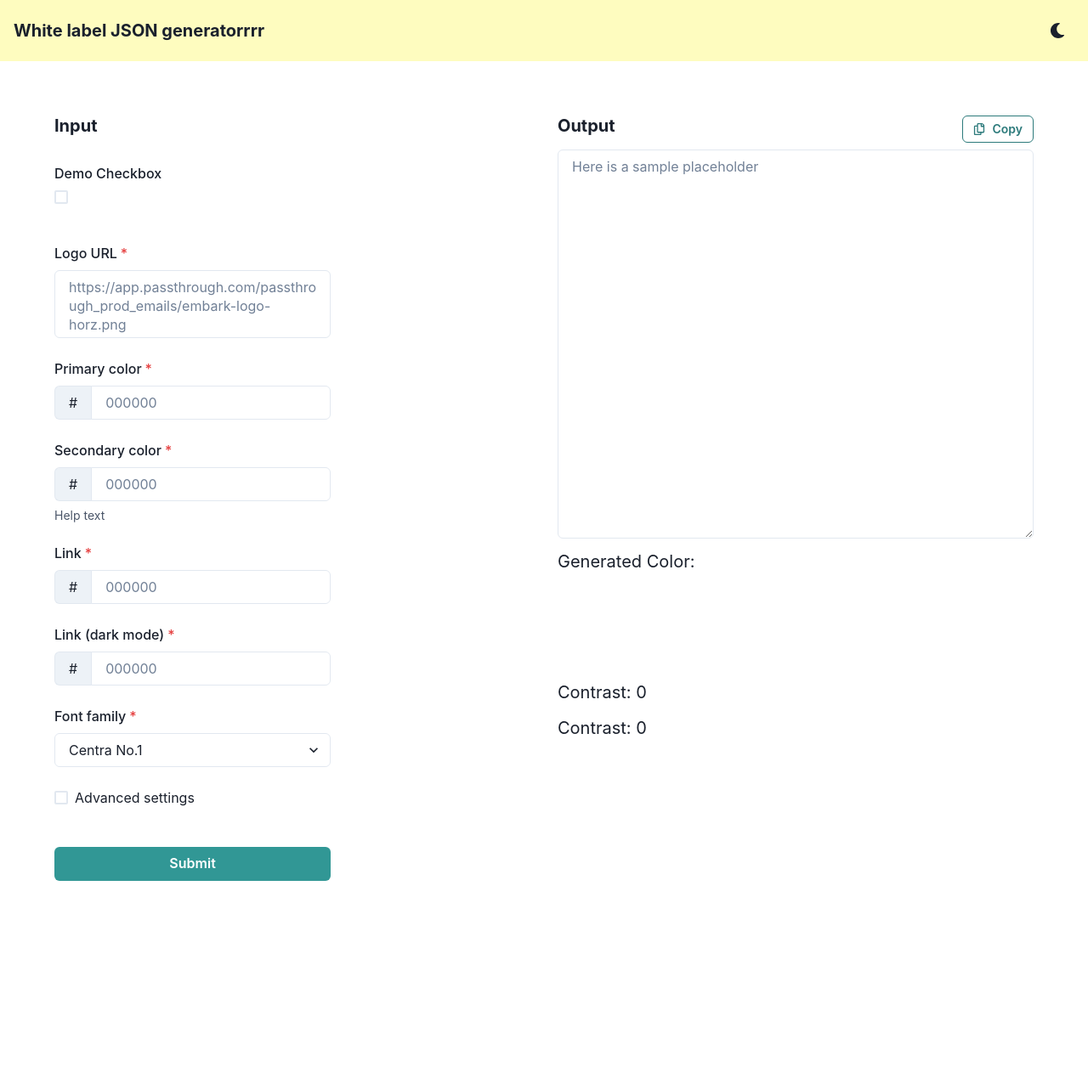
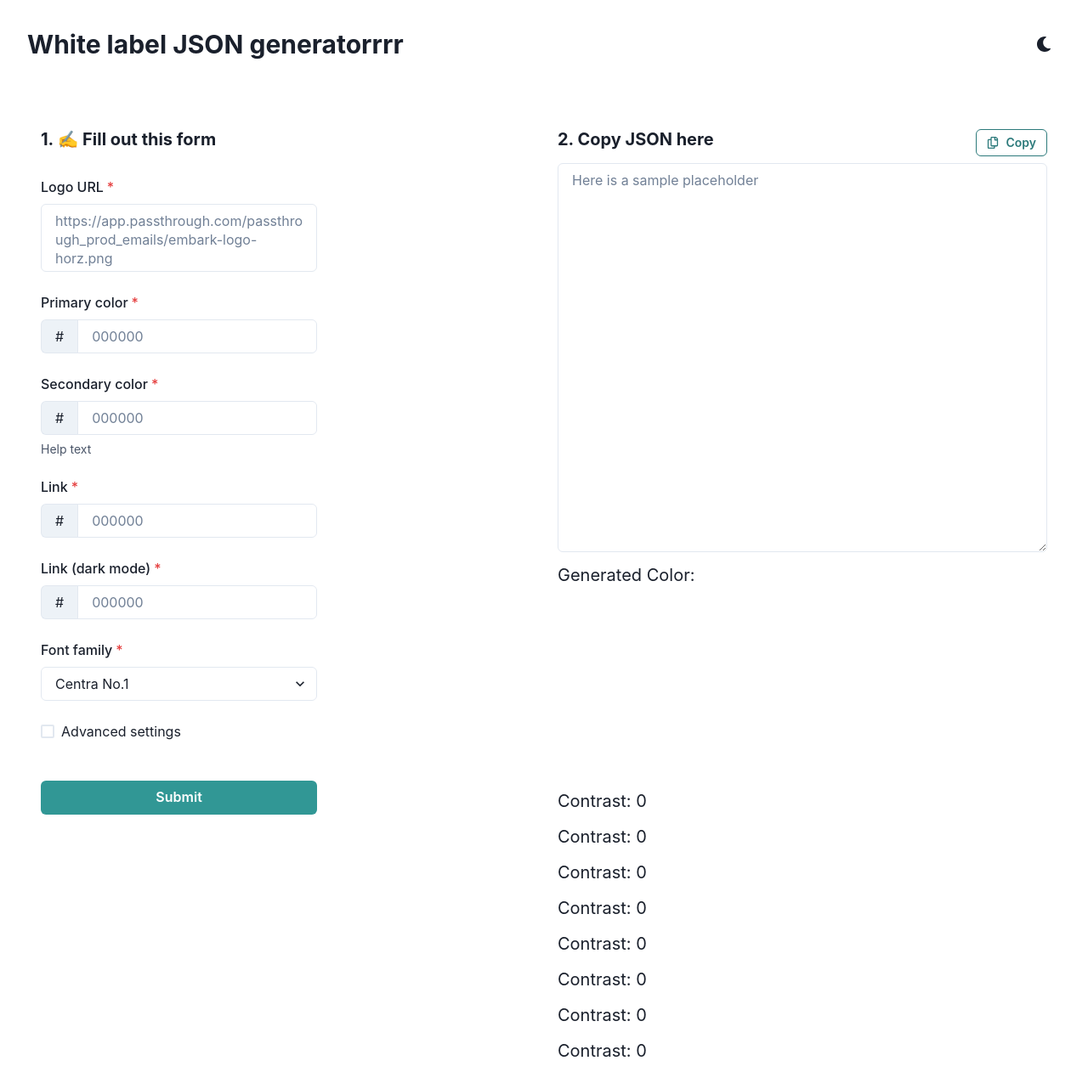
Before and after one commit to yanchauchau/WL, a React (Create React App) app: page / in a window 1280 px wide. Shown: the top 1282 px of the page at 85% size. Before the commit the page ends 1101 px from the top, so only its background shows below. Built offline with nearby package versions, Linux system fonts and the light colour scheme.

Commit message:
app.js restore

```diff
--- a/src/App.js
+++ b/src/App.js
@@ -12,20 +12,16 @@ import {
   Stack,
   Textarea,
   theme,
-  Box,
-  Checkbox,
-  Input,
-  FormLabel,
-  FormControl
+  Box
 } from "@chakra-ui/react";
 import { ColorModeSwitcher } from "./ColorModeSwitcher";
 
 function App() {
   const [isCopied, setIsCopied] = useState(false);
-  const [paletteColor, setPaletteColor] = useState(''); // State for palette color
+  const [paletteColor1, setPaletteColor1] = useState(""); // State for palette color 1
+  const [paletteColor2, setPaletteColor2] = useState(""); // State for palette color 2
   const [contrast, setContrast] = useState(0); // State for contrast
-  const [demo, setDemo] = useState(false); // demo boolean for checkbox
-  const [demoText, setDemoText] = useState(""); // demo text for textbox
+
 
   const copyToClipboard = () => {
     const textArea = document.getElementById("formValuesTextArea");
@@ -40,8 +36,9 @@ function App() {
   };
 
   // Callback function to handle palette color and contrast from HookForm
-  const handlePaletteGenerated = (color, contrastValue) => {
-    setPaletteColor(color);
+  const handlePaletteGenerated = (color1, color2, contrastValue) => {
+    setPaletteColor1(color1);
+    setPaletteColor2(color2);
     setContrast(contrastValue);
   };
 
@@ -53,38 +50,21 @@ function App() {
           minHeight="4rem"
           alignItems="center"
           gap={0}
-          bg="yellow.100"
-          p={4}
+          // bg="yellow.100"
+          p={8}
         >
-          <Heading as="h1" size="md">White label JSON generatorrrr</Heading>
+          <Heading as="h1" size="lg">
+            White label JSON generatorrrr
+          </Heading>
           <Spacer />
           <ColorModeSwitcher justifySelf="flex-end" />
         </Stack>
-        <Stack direction="row" gap={8} fontSize="xl" p={16}>
+        <Stack direction="row" gap={8} fontSize="xl" p={12}>
           <Stack direction="column" gap={8} flex="1" align="start">
             <Heading as="h2" size="md">
-              Input
+              1. ✍️ Fill out this form
             </Heading>
-            {/* this is basically a separate form for all the auxilliary stuff you'd want in your json */}
-            <FormControl>
-              <FormLabel htmlFor='demo-checkbox'>Demo Checkbox</FormLabel>
-              <Checkbox isChecked={demo} onChange={(e) => setDemo(!demo)} />
-              {/* the notation below basically checks if demo is true or false */}
-              { demo ?
-                // if true, it will render the first option here
-                <>
-                  <FormLabel htmlFor='demo'>Demo Input</FormLabel>
-                  <Input
-                    id='demo'
-                    value={demoText}
-                    onChange={(e) => setDemoText(e.target.value)}
-                    placeholder='Demo placeholder'
-                  />
-                </>
-              :
-                // if false, it will render whatever is after the colon (in this case nothing)
-                <></>}
-            </FormControl>
+
             <HookForm onPaletteGenerated={handlePaletteGenerated} />
           </Stack>
           <Stack direction="column" flex="1" gap={3}>
@@ -96,7 +76,7 @@ function App() {
               p={0}
             >
               <Heading as="h2" size="md">
-                Output
+                2. Copy JSON here
               </Heading>
               {isCopied ? (
                 <Text fontSize="sm" color="teal.500">
@@ -120,17 +100,20 @@ function App() {
               rows="20"
               cols="1"
             />
+
             {/* Display the palette color */}
-            <Text>Generated Color: {paletteColor}</Text>
+            <Text>Generated Color: {paletteColor1}</Text>
             {/* Add a square with the generated color */}
-            <Box
-              width="100px"
-              height="100px"
-              backgroundColor={paletteColor}
-            />
+            <Box width="100px" height="100px" backgroundColor={paletteColor1} />
+            <Box width="100px" height="100px" backgroundColor={paletteColor2} />
             {/* Display the contrast */}
 
-
+            <Text>Contrast: {contrast}</Text>
+            <Text>Contrast: {contrast}</Text>
+            <Text>Contrast: {contrast}</Text>
+            <Text>Contrast: {contrast}</Text>
+            <Text>Contrast: {contrast}</Text>
+            <Text>Contrast: {contrast}</Text>
             <Text>Contrast: {contrast}</Text>
             <Text>Contrast: {contrast}</Text>
           </Stack>
```
